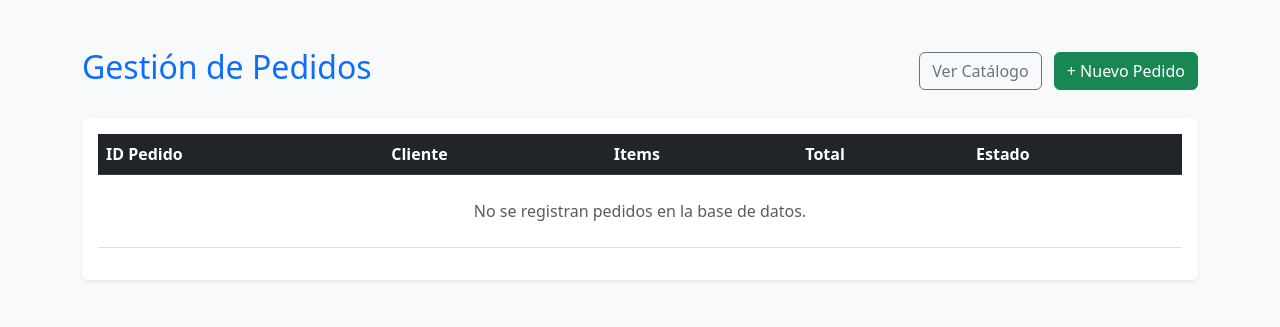
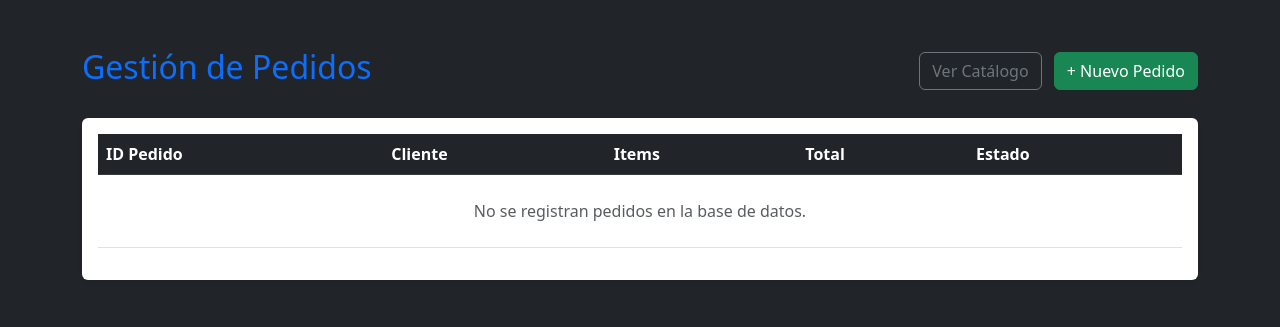
Before and after one commit to angelots31/taller2, a Django app: page /pedidos/ in a window 1280 px wide. Shown: the top 327 px of the page. Run offline with Django 5.2, Linux system fonts and the light colour scheme; data that the repository does not hold is empty.

```diff
--- a/Frontend/catalogo/templates/catalogo/crear.html
+++ b/Frontend/catalogo/templates/catalogo/crear.html
@@ -5,7 +5,7 @@
     <title>Nuevo Producto</title>
     <link href="https://cdn.jsdelivr.net/npm/bootstrap@5.3.0/dist/css/bootstrap.min.css" rel="stylesheet">
 </head>
-<body class="bg-light">
+<body class="bg-dark">
     <div class="container py-5" style="max-width: 600px;">
         <h2 class="mb-4">Agregar Producto</h2>
         <form method="POST" class="card p-4 shadow-sm">
--- a/Frontend/catalogo/templates/catalogo/crear_pedido.html
+++ b/Frontend/catalogo/templates/catalogo/crear_pedido.html
@@ -5,7 +5,7 @@
     <title>Nuevo Pedido</title>
     <link href="https://cdn.jsdelivr.net/npm/bootstrap@5.3.0/dist/css/bootstrap.min.css" rel="stylesheet">
 </head>
-<body class="bg-light">
+<body class="bg-dark">
     <div class="container py-5" style="max-width: 600px;">
         <h2 class="mb-4">Realizar Nuevo Pedido</h2>
         <form method="POST" class="card p-4 shadow-sm">
--- a/Frontend/catalogo/templates/catalogo/editar.html
+++ b/Frontend/catalogo/templates/catalogo/editar.html
@@ -5,7 +5,7 @@
     <title>Editar Producto</title>
     <link href="https://cdn.jsdelivr.net/npm/bootstrap@5.3.0/dist/css/bootstrap.min.css" rel="stylesheet">
 </head>
-<body class="bg-light">
+<body class="bg-dark">
     <div class="container py-5" style="max-width: 600px;">
         <h2 class="mb-4">Editar Producto</h2>
         <form method="POST" class="card p-4 shadow-sm">
--- a/Frontend/catalogo/templates/catalogo/index.html
+++ b/Frontend/catalogo/templates/catalogo/index.html
@@ -5,7 +5,7 @@
     <title>TechGear - Catálogo</title>
     <link href="https://cdn.jsdelivr.net/npm/bootstrap@5.3.0/dist/css/bootstrap.min.css" rel="stylesheet">
 </head>
-<body class="bg-light ">
+<body class="bg-dark ">
     <div class="container py-5">
         <div class="d-flex justify-content-between align-items-center mb-4">
             <h1 class="h2 text-primary">Catálogo TechGear</h1>
--- a/Frontend/catalogo/templates/catalogo/pedidos.html
+++ b/Frontend/catalogo/templates/catalogo/pedidos.html
@@ -5,7 +5,7 @@
     <title>TechGear - Pedidos</title>
     <link href="https://cdn.jsdelivr.net/npm/bootstrap@5.3.0/dist/css/bootstrap.min.css" rel="stylesheet">
 </head>
-<body class="bg-light">
+<body class="bg-dark">
     <div class="container py-5">
         <div class="d-flex justify-content-between align-items-center mb-4">
             <h1 class="h2 text-primary">Gestión de Pedidos</h1>
```
